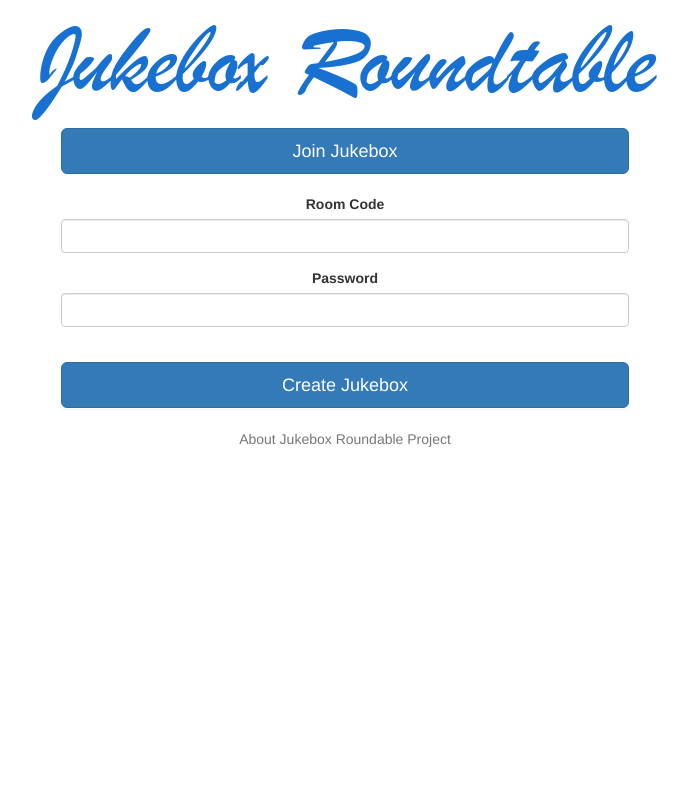
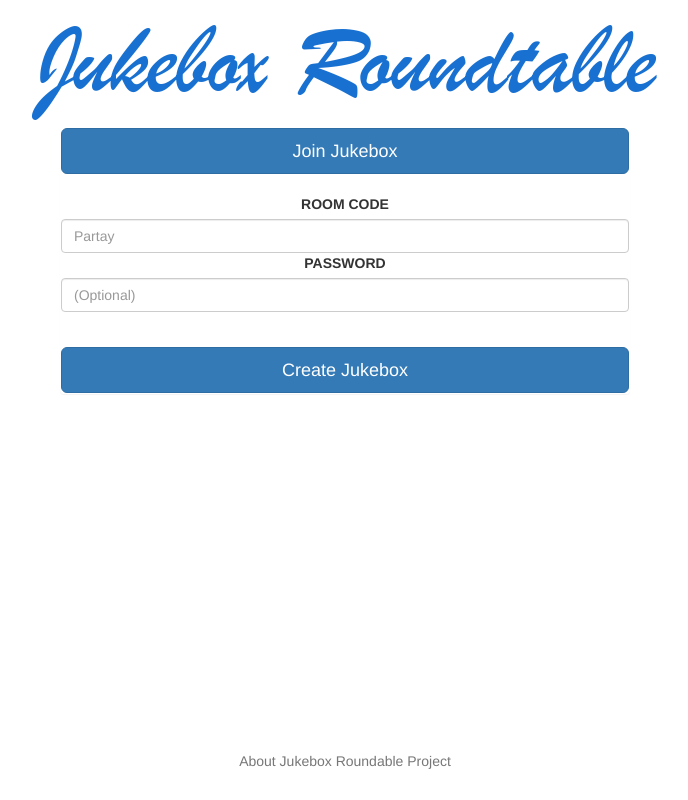
Before and after one commit to jukeboxroundtable/JukeboxRoundtable, a Flask app: page / in a window 1280 px wide, after a click on "Join Jukebox". Shown: the whole page, without its empty margins (295-983 px from the left). Run offline with Flask 2, Linux system fonts and the light colour scheme; some libraries are stand-ins or nearby versions.

Commit message:
Some new looks

```diff
--- a/static/css/styles.css
+++ b/static/css/styles.css
@@ -1,5 +1,4 @@
 .logo {
-    position: flex;
     text-align: center;
     max-height: 100%;
     max-width: 100%;
@@ -7,14 +6,23 @@
 }
 
 .start-btns {
-    position: flex;
     width: 50%;
     text-align: center;
     margin: auto;
 }
 
 .footer {
-    position: flex;
     width: 100%;
     text-align: center;
 }
+
+.vertical-align {
+    /*min-height: 100%; !* Fallback for browsers do NOT support vh unit *!*/
+    /*min-height: 100vh; !* These two lines are counted as one 🙂       *!*/
+    /*display: flex;*/
+    /*align-items: center;*/
+}
+
+.sign-in-form {
+    text-transform: uppercase;
+}
--- a/templates/index.html
+++ b/templates/index.html
@@ -3,26 +3,28 @@
     <div class="container">
         <div class="logo">
             <center>
-            <img src="static/images/jukeboxlogo.png" class="img-responsive" alt="Logo">
+                <img src="/static/images/jukeboxlogo.png" class="img-responsive" alt="Logo">
             </center>
         </div>
-
+    </div>
+    <div class="vertical-align">
+        <div class="container">
             <div class="start-btns">
                 <div class="accordion" id="buttonGroup">
-            <div class="col-4 panel">
+                    <div class="panel">
                         <button type="button" class="btn btn-primary btn-lg btn-block"
                                 data-toggle="collapse" data-target="#selection1" data-parent="#buttonGroup">
                             Join Jukebox
                         </button>
                         <div id="selection1" class="collapse">
                             <br>
-                      <div class="form-group">
+                            <div class="form-group sign-in-form">
                                 <label for="roomcode">Room Code</label>
-                          <input type="roomcode" class="form-control" id="roomcode">
-                      </div>
-                      <div class="form-group">
+                                <input type="text" class="form-control" id="roomcode" placeholder="Partay"
+                                       autocapitalize="off" autocorrect="off" autocomplete="off" maxlength="10">
+
                                 <label for="password">Password</label>
-                          <input type="password" class="form-control" id="password">
+                                <input type="password" class="form-control" id="password" placeholder="(Optional)">
                             </div>
                         </div>
 
@@ -34,13 +36,14 @@
                         </button>
                         <div id="selection2" class="collapse">
                             <br>
-                      <div class="form-group">
+                            <div class="form-group sign-in-form">
                                 <label for="roomcode2">Room Code</label>
-                          <input type="roomcode2" class="form-control" id="roomcode2">
+                                <input type="text" class="form-control" id="roomcode2" placeholder="Partay"
+                                       autocapitalize="off" autocorrect="off" autocomplete="off" maxlength="10">
+
+                                <label for="password2">Password</label>
+                                <input type="password" class="form-control" id="password2" placeholder="(Optional)">
                             </div>
-                      <div class="form-group">
-                          <label for="password2">Password</label>
-                          <input type="password2" class="form-control" id="password2">
                         </div>
                     </div>
                 </div>
--- a/templates/layout.html
+++ b/templates/layout.html
@@ -32,7 +32,7 @@
 
 {% block content %}{% endblock %}
 
-<div class="container-fluid" align="center">
+<div class="container-fluid navbar navbar-fixed-bottom" align="center">
     <footer class="footer">
         <span class="text-muted">
             About Jukebox Roundable Project
```
Lines whose indentation alone changed are shown as unchanged.
